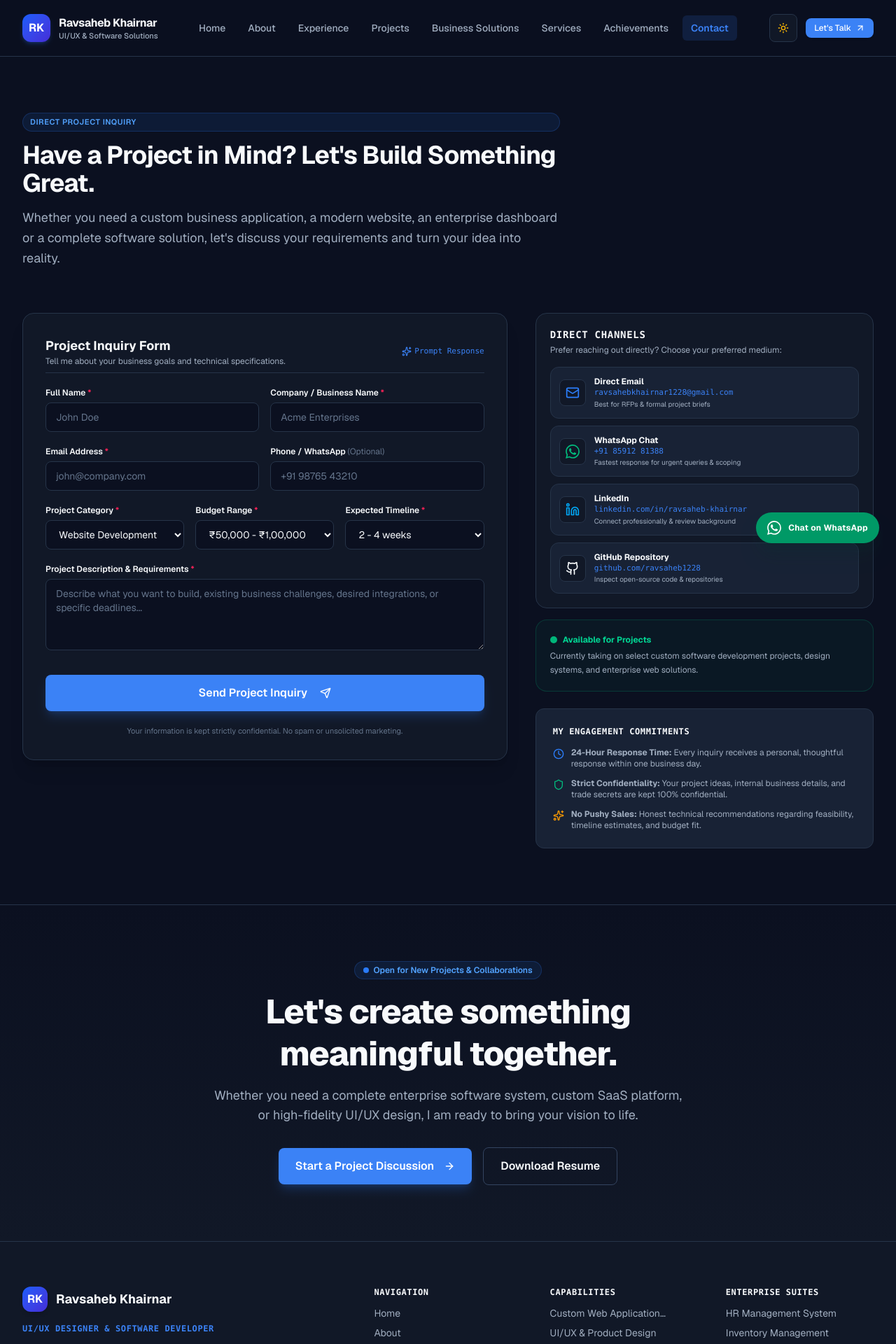
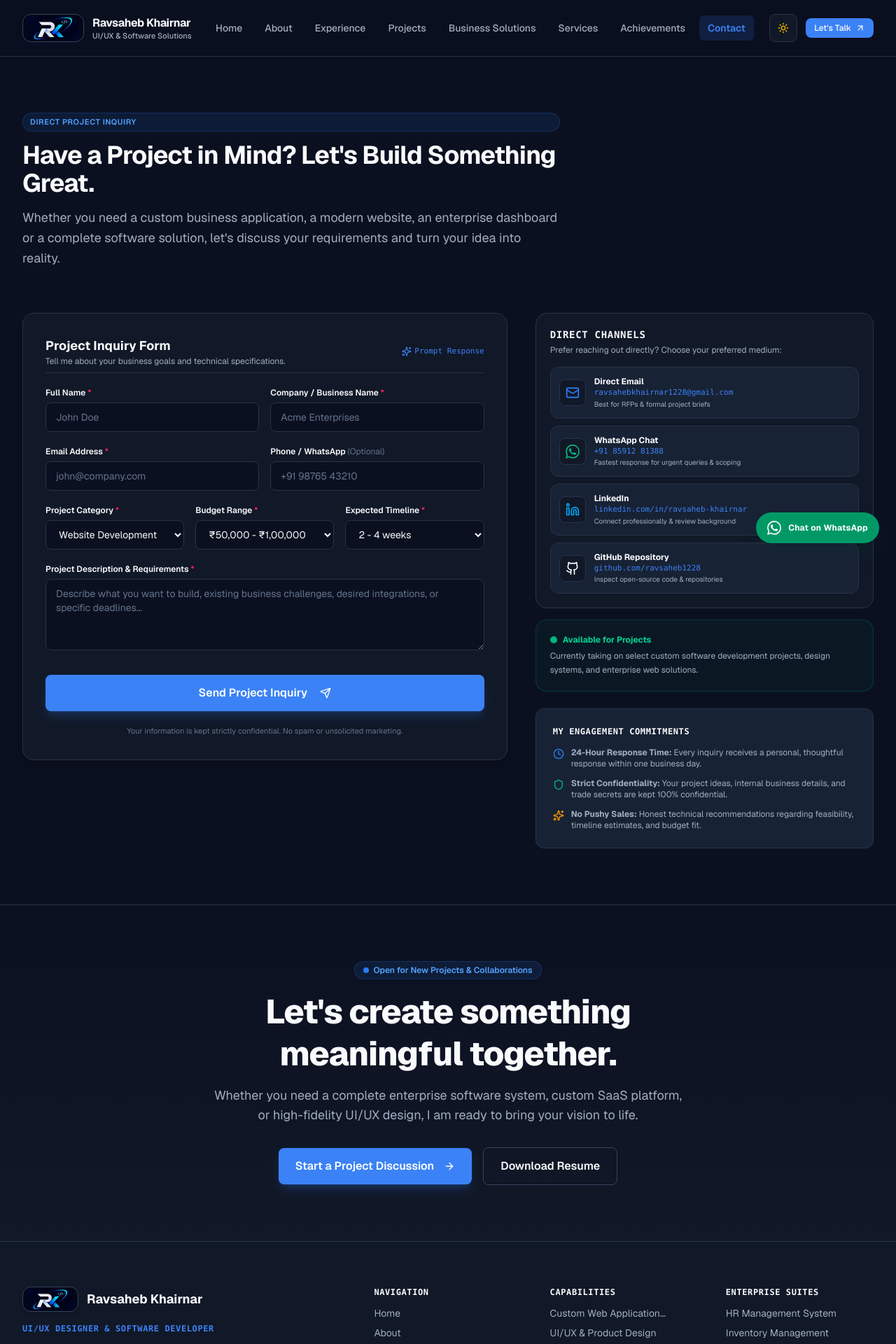
Before and after one commit to ravsaheb1228/portfolio, a Next.js app: page /contact in a window 1280 px wide. Shown: the top 1920 px of the page at 70% size. Built offline with nearby package versions, Linux system fonts and the light colour scheme.

Commit message:
feat: incorporate official custom RK brand logo in navbar, mobile menu, and footer

```diff
--- a/src/components/layout/Footer.tsx
+++ b/src/components/layout/Footer.tsx
@@ -1,11 +1,12 @@
 import Link from "next/link";
+import Image from "next/image";
 import { personalData } from "@/data/personal";
 import { navItems, projectInquiryCategories } from "@/data/navigation";
 import { servicesData } from "@/data/services";
 import { Button } from "@/components/ui/Button";
 import {
   Mail,
-    ArrowRight,
+  ArrowRight,
   MapPin,
 } from "lucide-react";
 import { Github, Linkedin, WhatsApp } from "@/components/ui/Icons";
@@ -52,8 +53,14 @@ export function Footer() {
           {/* Col 1: Brand & Bio */}
           <div className="lg:col-span-2 space-y-4">
             <Link href="/" className="inline-flex items-center gap-3">
-              <div className="w-9 h-9 rounded-xl bg-linear-to-br from-blue-600 to-indigo-700 text-white font-bold flex items-center justify-center shadow-md">
-                {personalData.initials}
+              <div className="relative h-9 w-20 rounded-xl overflow-hidden border border-(--border-strong) bg-[#040816] flex items-center justify-center shadow-md">
+                <Image
+                  src={personalData.logo}
+                  alt="RK Logo"
+                  width={80}
+                  height={36}
+                  className="h-full w-full object-contain p-0.5"
+                />
               </div>
               <span className="font-bold text-lg text-(--text-primary)">
                 {personalData.name}
--- a/src/components/layout/Navbar.tsx
+++ b/src/components/layout/Navbar.tsx
@@ -1,4 +1,5 @@
 import Link from "next/link";
+import Image from "next/image";
 import { personalData } from "@/data/personal";
 import { DesktopNavigation } from "@/components/navigation/DesktopNavigation";
 import { MobileNavigation } from "@/components/navigation/MobileNavigation";
@@ -17,8 +18,15 @@ export function Navbar() {
             className="group flex items-center gap-3 focus-visible:outline-2 focus-visible:outline-(--accent) rounded-lg"
             aria-label={`${personalData.name} - Homepage`}
           >
-            <div className="w-9 h-9 sm:w-10 sm:h-10 rounded-xl bg-linear-to-br from-blue-600 to-indigo-700 text-white font-bold text-sm sm:text-base flex items-center justify-center shadow-md shadow-blue-500/20 group-hover:scale-105 transition-transform">
-              {personalData.initials}
+            <div className="relative h-9 sm:h-10 w-20 sm:w-22 rounded-xl overflow-hidden border border-(--border-strong) bg-[#040816] flex items-center justify-center shadow-md shadow-blue-950/20 group-hover:scale-105 group-hover:border-(--accent) transition-all">
+              <Image
+                src={personalData.logo}
+                alt="RK Logo"
+                width={88}
+                height={40}
+                className="h-full w-full object-contain p-0.5"
+                priority
+              />
             </div>
             <div className="flex flex-col">
               <span className="font-bold text-sm sm:text-base tracking-tight text-(--text-primary) group-hover:text-(--accent) transition-colors">
--- a/src/components/navigation/MobileNavigation.tsx
+++ b/src/components/navigation/MobileNavigation.tsx
@@ -1,6 +1,7 @@
 "use client";
 
 import { useState, useEffect } from "react";
+import Image from "next/image";
 import Link from "next/link";
 import { usePathname } from "next/navigation";
 import { navItems } from "@/data/navigation";
@@ -51,8 +52,14 @@ export function MobileNavigation() {
               onClick={() => setIsOpen(false)}
               className="flex items-center gap-2.5 font-bold tracking-tight text-lg text-(--text-primary)"
             >
-              <div className="w-8 h-8 rounded-lg bg-(--accent) text-white flex items-center justify-center font-bold text-sm shadow-md">
-                {personalData.initials}
+              <div className="relative h-8 w-18 rounded-lg overflow-hidden border border-(--border-strong) bg-[#040816] flex items-center justify-center shadow-md">
+                <Image
+                  src={personalData.logo}
+                  alt="RK Logo"
+                  width={72}
+                  height={32}
+                  className="h-full w-full object-contain p-0.5"
+                />
               </div>
               <span>{personalData.name}</span>
             </Link>
--- a/src/data/personal.ts
+++ b/src/data/personal.ts
@@ -3,6 +3,7 @@ export const personalData = {
   initials: "RK",
   title: "UI/UX Designer & Software Developer",
   avatar: "/images/profile.jpg",
+  logo: "/images/rk-logo.jpg",
   roles: [
     "UI/UX Designer",
     "Frontend Developer",
```
Also changed, not shown: public/images/rk-logo.jpg (added).
